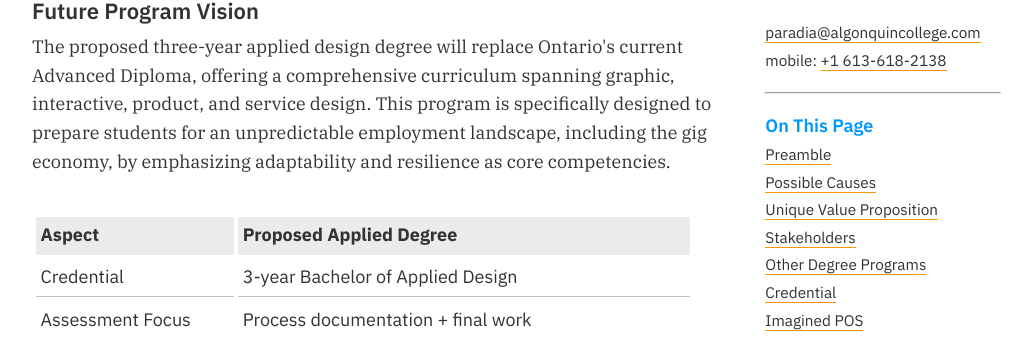
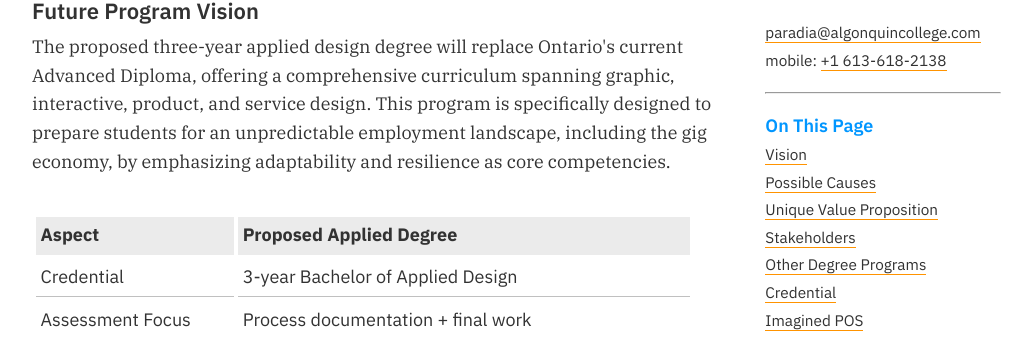
Before and after one commit to AlainParadis/program-transformation, a Jekyll site: the page built from index.md, in a window 1280 px wide. Shown: the part 228-566 px from the top of the page, without its empty margins (76-1108 px from the left). Built offline with Jekyll 4.4.1, drawn with Linux system fonts in a browser that asks for light colours.

Commit message:
Update aside link from preamble to vision
Change the table-of-contents entry in _includes/aside.html to point to the renamed section: update the anchor href from #preamble to #vision and the link text from "Preamble" to "Vision" so the sidebar matches the page headings.

```diff
--- a/_includes/aside.html
+++ b/_includes/aside.html
@@ -13,7 +13,7 @@
 	On This Page
 </h5>
 <ul>
-	<li><a href="#preamble">Preamble</a></li>
+	<li><a href="#vision">Vision</a></li>
 	<li><a href="#causes">Possible Causes</a></li>
 	<li><a href="#uvp">Unique Value Proposition</a></li>
 	<li><a href="#stakeholders">Stakeholders</a></li>
```
